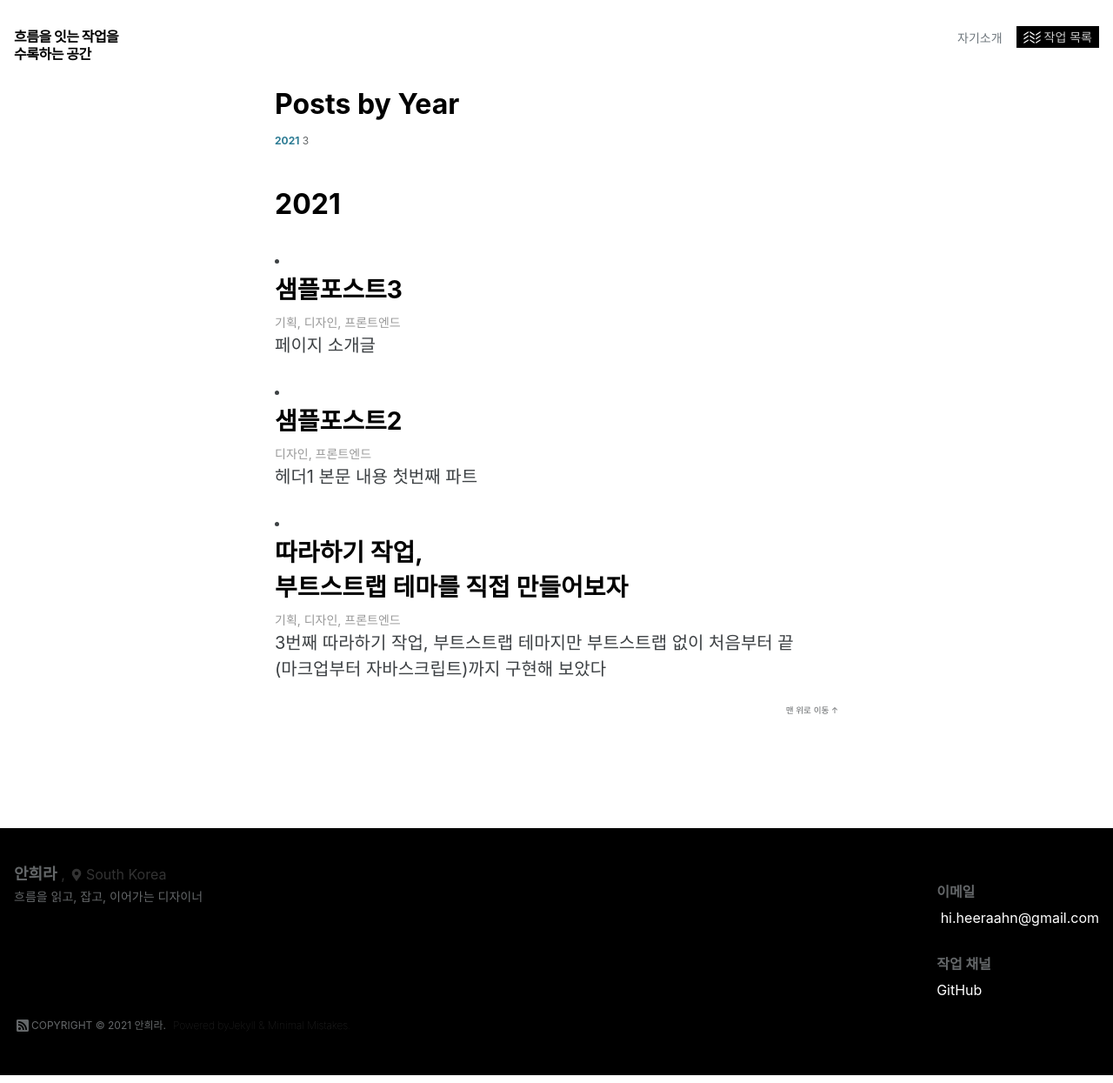
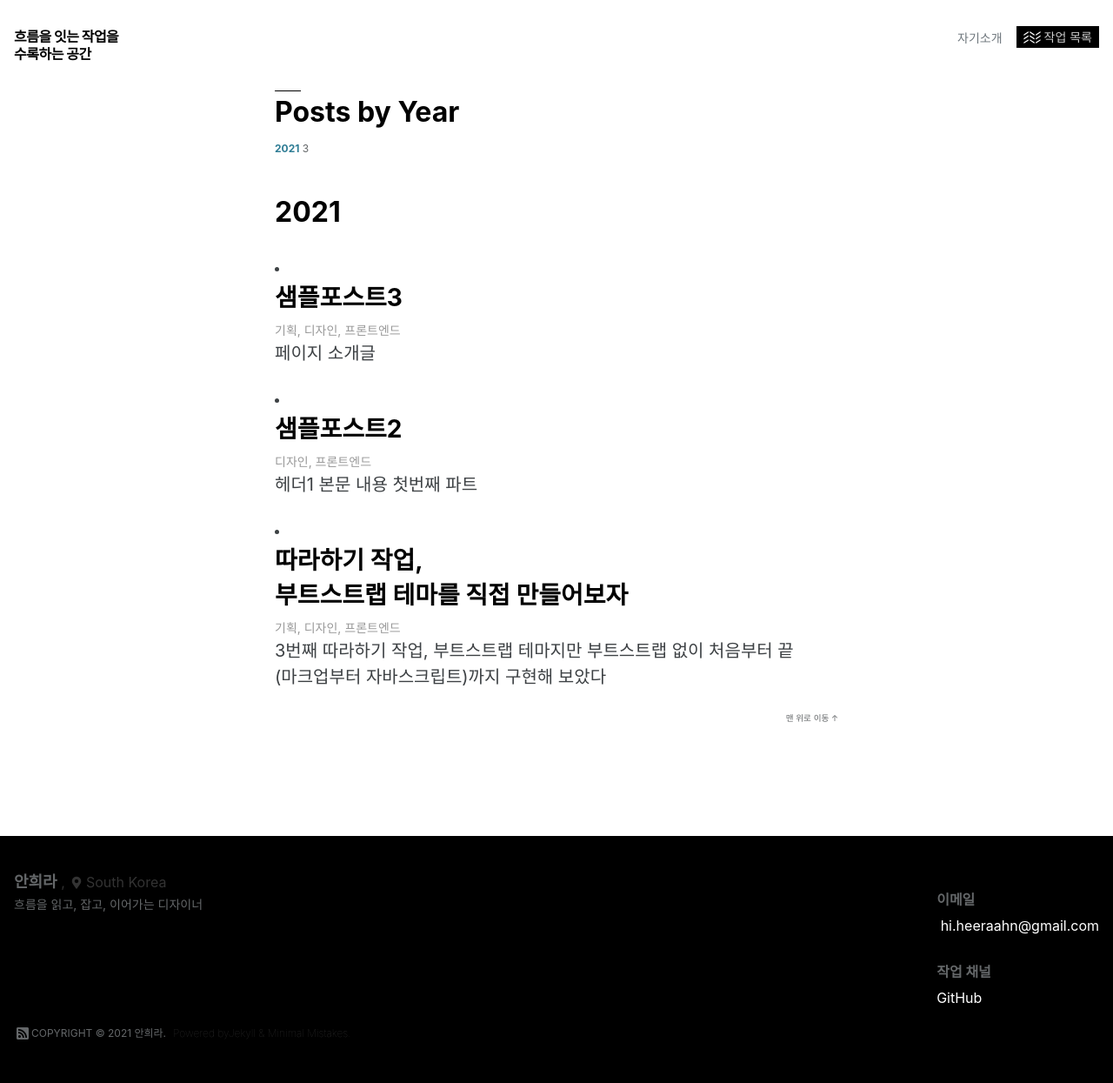
Before and after one commit to ridiahn/portfolio, a Jekyll site: the page built from _pages/year-archive.md, in a window 1280 px wide. Shown: the whole page at 87% size. Built offline with Jekyll 4.4.1, drawn with Linux system fonts in a browser that asks for light colours; cached includes are drawn as plain includes; some web fonts are replaced.

Commit message:
사이드바 미사용시, 사이드바 영역 제거

```diff
--- a/_layouts/archive.html
+++ b/_layouts/archive.html
@@ -15,11 +15,13 @@
 {% endif %}
 
 <div id="main" role="main">
-  {% include sidebar.html %}
+  {% if page.sidebar %}
+    {% include sidebar.html %}
+  {% endif %}
 
   <div class="archive">
     {% unless page.header.overlay_color or page.header.overlay_image %}
-      <h1 id="page-title" class="page__title">{{ page.title }}</h1>
+      <h1 id="page-title" class="page__title title_bar">{{ page.title }}</h1>
     {% endunless %}
     {{ content }}
   </div>
```
